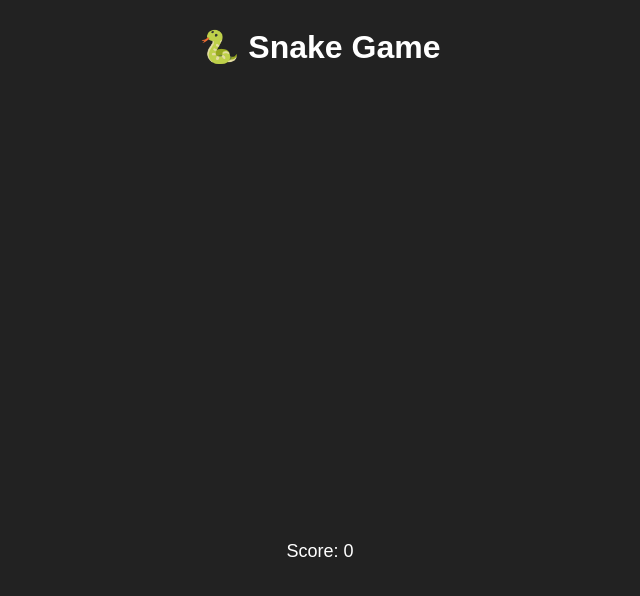
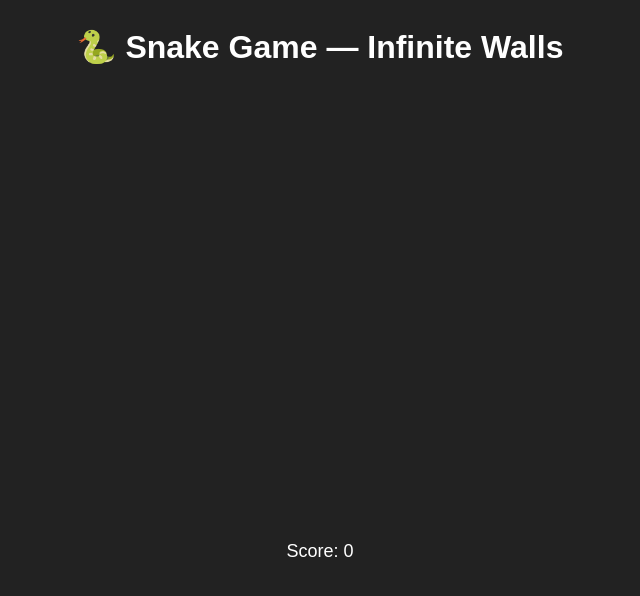
Before and after one commit to Swapnil0198/snake-game, a plain HTML site: page index.html in a window 1280 px wide. Shown: the whole page, without its empty margins (320-960 px from the left). Drawn offline with Linux system fonts and the light colour scheme.

Commit message:
Update index.html

```diff
--- a/index.html
+++ b/index.html
@@ -7,7 +7,7 @@
   <link rel="stylesheet" href="style.css"/>
 </head>
 <body>
-  <h1>🐍 Snake Game</h1>
+  <h1>🐍 Snake Game — Infinite Walls</h1>
   <div id="gameBoard"></div>
   <p id="score">Score: 0</p>
 
```
